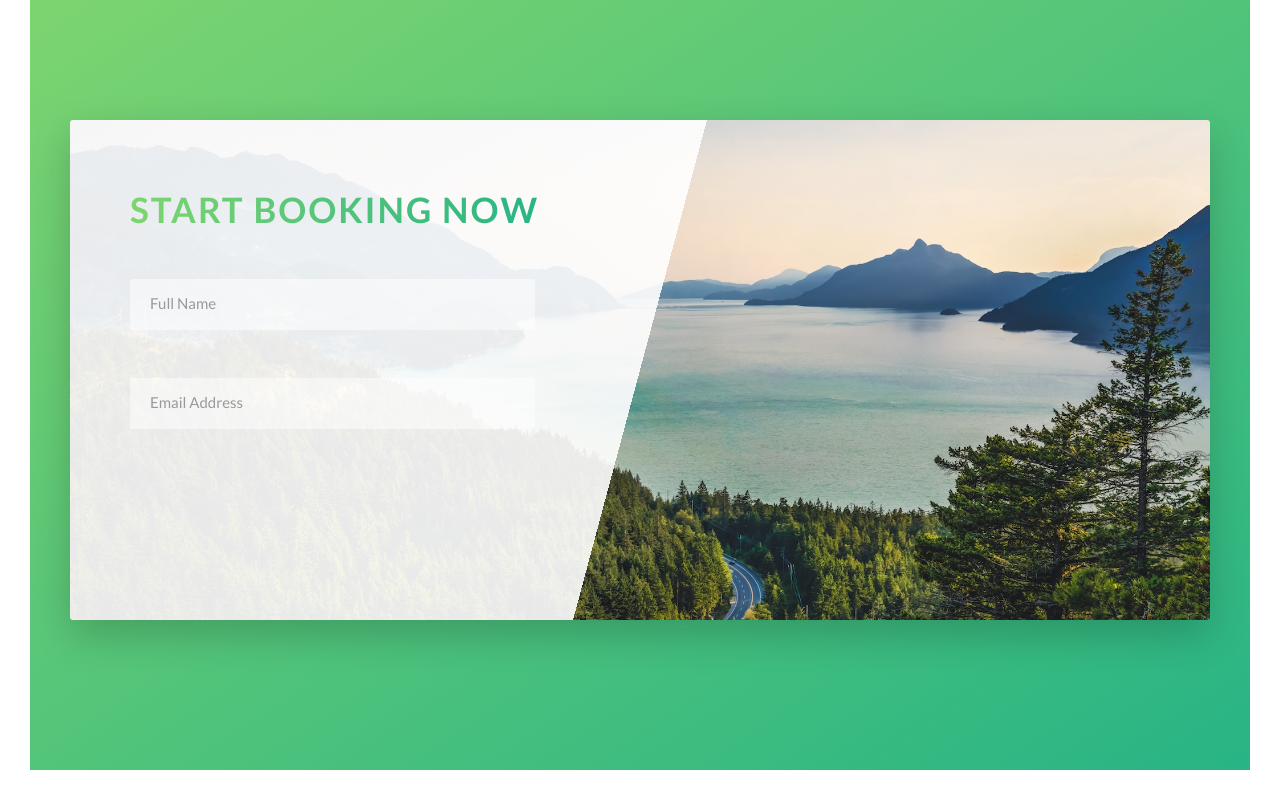
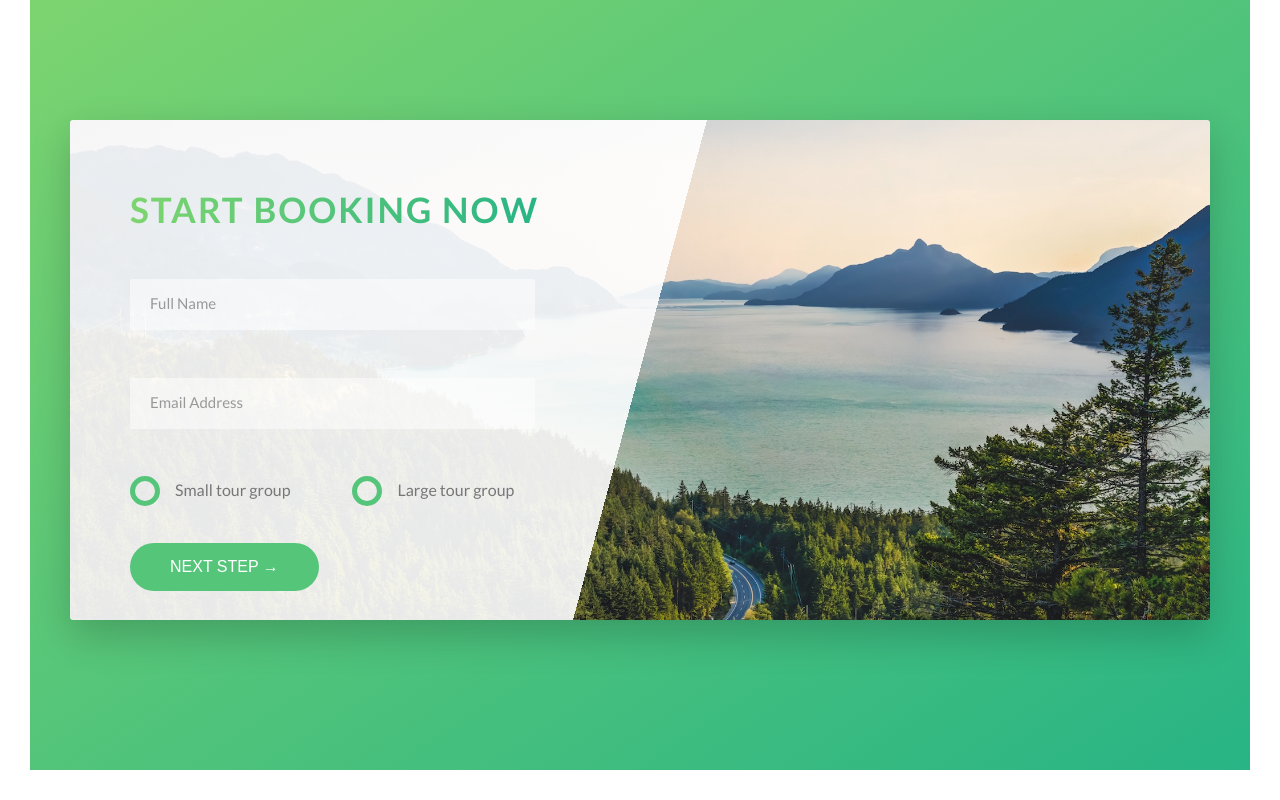
Before and after one commit to nickachristensen/natours, a website: page index.html in a window 1280 px wide. Shown: the part 4498-5298 px from the top of the page. Drawn offline with Linux system fonts and the light colour scheme.

Commit message:
finished form with custom radio buttons and submit button

```diff
--- a/index.html
+++ b/index.html
@@ -296,12 +296,34 @@
 
                                 <div class="form__group">
                                     <input type="text" class="form__input" placeholder="Full Name" id="name" required>
-                                    <lable for="name"class="form__label">Full Name</lable>
+                                    <label for="name"class="form__label">Full Name</label>
                                 </div>
 
                                 <div class="form__group">
                                     <input type="email" class="form__input" placeholder="Email Address" id="email" required>
-                                    <lable for="email"class="form__label">Full Name</lable>
+                                    <label for="email"class="form__label">Full Name</label>
+                                </div>
+
+                                <div class="form__group u-margin-bottom-medium">
+                                    <div class="form__radio-group">
+                                        <input type="radio" class="form__radio-input" id="small" name="size">
+                                        <label for="small" class="form__radio-label">
+                                            <span class="form__radio-button"></span>
+                                             Small tour group
+                                        </label>
+                                    </div>
+
+                                    <div class="form__radio-group">
+                                        <input type="radio" class="form__radio-input" id="large" name="size">
+                                        <label for="large" class="form__radio-label">
+                                            <span class="form__radio-button"></span>
+                                            Large tour group
+                                        </label>
+                                    </div>
+                                </div>
+
+                                <div class="form__group">
+                                    <button class="btn btn--green">Next Step &rarr;</button>
                                 </div>
                             </form>
                         </div>
--- a/sass/base/_utilities.scss
+++ b/sass/base/_utilities.scss
@@ -1,10 +1,10 @@
-.u-center-text { text-align: center; }
+.u-center-text { text-align: center !important; }
 
-.u-margin-bottom-small{ margin-bottom: 1.5rem; }
-.u-margin-bottom-medium { margin-bottom: 4rem; }
-.u-margin-bottom-large { margin-bottom: 8rem; }
+.u-margin-bottom-small{ margin-bottom: 1.5rem !important; }
+.u-margin-bottom-medium { margin-bottom: 4rem !important; }
+.u-margin-bottom-large { margin-bottom: 8rem !important; }
 
 
 
-.u-margin-top-large { margin-top: 8rem; }
-.u-margin-top-huge { margin-top: 10rem; }
+.u-margin-top-large { margin-top: 8rem !important; }
+.u-margin-top-huge { margin-top: 10rem !important; }
--- a/sass/components/_button.scss
+++ b/sass/components/_button.scss
@@ -1,4 +1,5 @@
 .btn {
+    &,
     &:link,
     &:visited {
         text-transform: uppercase;
@@ -9,6 +10,10 @@
         transition: all .2s;
         position: relative;
         font-size: $default-font-size;
+
+        //Change for the <button> element
+        border: none;
+        cursor: pointer;
     }
 
     &:hover {
@@ -22,7 +27,9 @@
 
     }
 
-    &:active {
+    &:active,
+    &:focus {
+        outline: none;
         transform: translateY(-1px);
         box-shadow: 0 .5rem 1rem rgba($color-black, .2);
     }
@@ -56,7 +63,6 @@
         left: 0;
         z-index: -1;
         transition: all .4s;
-
     }
 
     &--animated {
--- a/sass/components/_form.scss
+++ b/sass/components/_form.scss
@@ -15,6 +15,7 @@
         border-bottom: 3px solid transparent;
         width: 90%;
         display: block;
+        transition: all .3s;
 
         &:focus {
         outline: none;
@@ -45,4 +46,51 @@
         visibility: hidden;
         transform: translateY(-4rem);
       }
+
+    &__radio-group {
+        width: 49%;
+        display: inline-block;
+    }
+
+    &__radio-input {
+        display: none;
+    }
+
+    &__radio-label {
+        font-size: $default-font-size;
+        cursor: pointer;
+        position: relative;
+        padding-left: 4.5rem;
+    }
+
+    &__radio-button {
+        height: 3rem;
+        width: 3rem;
+        border: 5px solid $color-primary;
+        border-radius: 50%;
+        display: inline-block;
+        position: absolute;
+        left: 0;
+        top: -.4rem;
+
+
+        &::after {
+            content: "";
+            display: block;
+            height: 1.3rem;
+            width: 1.3rem;
+            border-radius: 50%;
+            position: absolute;
+            top: 50%;
+            left: 50%;
+            transform: translate(-50%, -50%);
+            background-color: $color-primary;
+            opacity: 0;
+            transition: opacity .2s;
+        }
+    }
+
+    &__radio-input:checked ~ &__radio-label &__radio-button::after {
+        opacity: 1;
+    }
 }
```
Also changed, not shown: css/style.css.
